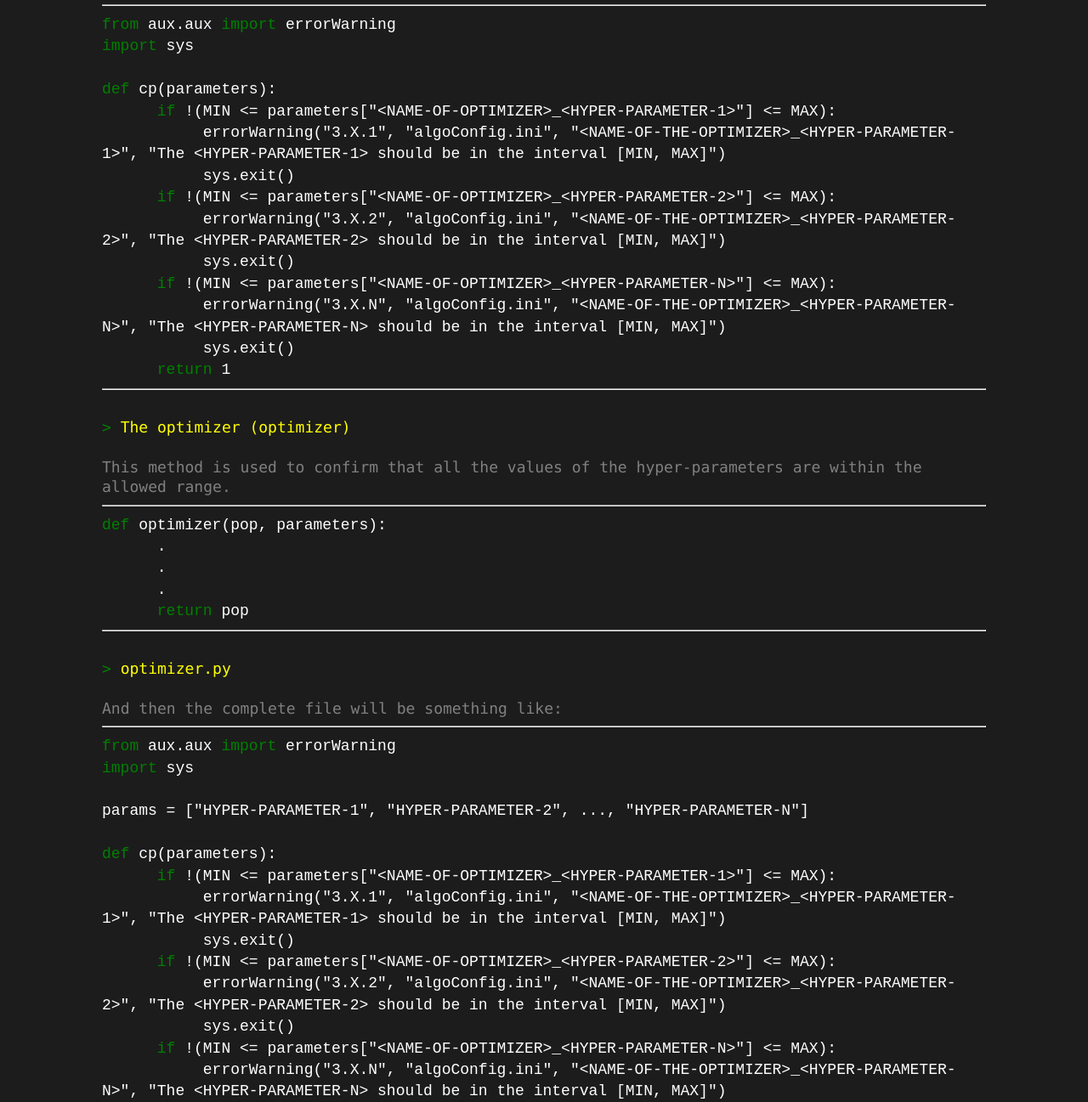
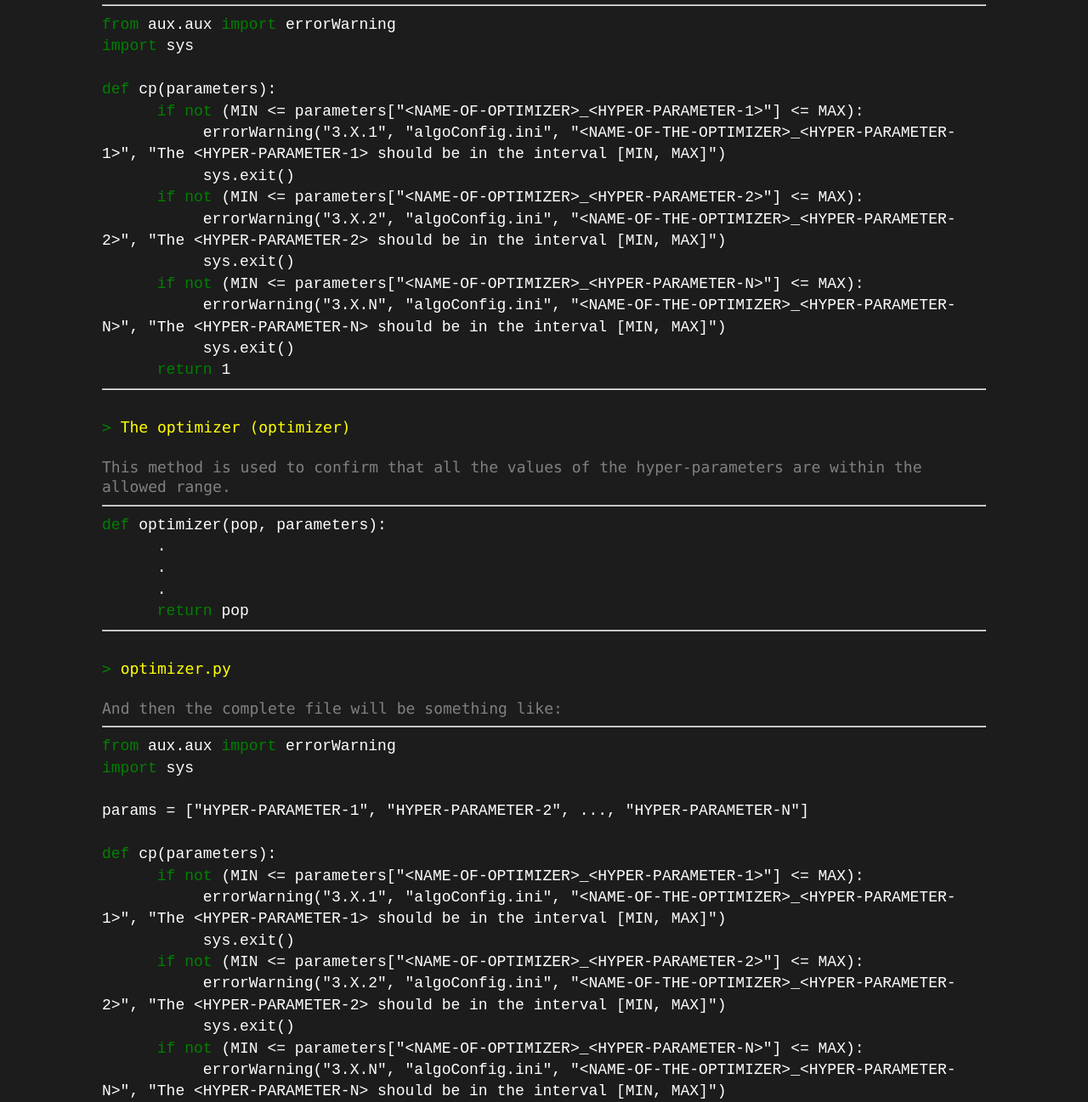
Before and after one commit to AbEC-EC/abec-ec.github.io, a plain HTML site: page use/newComponents.html in a window 1280 px wide. Shown: the part 1380-2677 px from the top of the page at 85% size. Drawn offline with nearby package versions, Linux system fonts and the light colour scheme; a small style sheet from the web is missing; files whose address does not match are found by name.

Commit message:
if tava errado

```diff
--- a/use/newComponents.html
+++ b/use/newComponents.html
@@ -133,13 +133,13 @@ With the hyper-parameters defined, There are two methods that are mandatory, the
         	<span style="color: green">import</span><span style="color: white"> sys </span><br>
             <br>
         	<span style="color: green">def</span><span style="color: white"> cp(parameters):</span><br>
-                &emsp;&emsp;&emsp;  	<span style="color: green">if </span><span style="color: white">!(MIN <=  parameters["&lt;NAME-OF-OPTIMIZER&gt;_&lt;HYPER-PARAMETER-1&gt;"] <= MAX):</span><br>
+                &emsp;&emsp;&emsp;  	<span style="color: green">if not </span><span style="color: white">(MIN <=  parameters["&lt;NAME-OF-OPTIMIZER&gt;_&lt;HYPER-PARAMETER-1&gt;"] <= MAX):</span><br>
                 &emsp;&emsp;&emsp;&emsp;&emsp;&emsp;  	<span style="color: white">errorWarning("3.X.1", "algoConfig.ini", "&lt;NAME-OF-THE-OPTIMIZER&gt;_&lt;HYPER-PARAMETER-1&gt;", "The &lt;HYPER-PARAMETER-1&gt; should be in the interval [MIN, MAX]")</span><br>
                 &emsp;&emsp;&emsp;&emsp;&emsp;&emsp;  	<span style="color: white">sys.exit()</span><br>
-                &emsp;&emsp;&emsp;  	<span style="color: green">if </span><span style="color: white">!(MIN <=  parameters["&lt;NAME-OF-OPTIMIZER&gt;_&lt;HYPER-PARAMETER-2&gt;"] <= MAX):</span><br>
+                &emsp;&emsp;&emsp;  	<span style="color: green">if not </span><span style="color: white">(MIN <=  parameters["&lt;NAME-OF-OPTIMIZER&gt;_&lt;HYPER-PARAMETER-2&gt;"] <= MAX):</span><br>
                 &emsp;&emsp;&emsp;&emsp;&emsp;&emsp;  	<span style="color: white">errorWarning("3.X.2", "algoConfig.ini", "&lt;NAME-OF-THE-OPTIMIZER&gt;_&lt;HYPER-PARAMETER-2&gt;", "The &lt;HYPER-PARAMETER-2&gt; should be in the interval [MIN, MAX]")</span><br>
                 &emsp;&emsp;&emsp;&emsp;&emsp;&emsp;  	<span style="color: white">sys.exit()</span><br>
-                &emsp;&emsp;&emsp;  	<span style="color: green">if </span><span style="color: white">!(MIN <=  parameters["&lt;NAME-OF-OPTIMIZER&gt;_&lt;HYPER-PARAMETER-N&gt;"] <= MAX):</span><br>
+                &emsp;&emsp;&emsp;  	<span style="color: green">if not </span><span style="color: white">(MIN <=  parameters["&lt;NAME-OF-OPTIMIZER&gt;_&lt;HYPER-PARAMETER-N&gt;"] <= MAX):</span><br>
                 &emsp;&emsp;&emsp;&emsp;&emsp;&emsp;  	<span style="color: white">errorWarning("3.X.N", "algoConfig.ini", "&lt;NAME-OF-THE-OPTIMIZER&gt;_&lt;HYPER-PARAMETER-N&gt;", "The &lt;HYPER-PARAMETER-N&gt; should be in the interval [MIN, MAX]")</span><br>
                 &emsp;&emsp;&emsp;&emsp;&emsp;&emsp;  	<span style="color: white">sys.exit()</span><br>
                 &emsp;&emsp;&emsp;  	<span style="color: green">return</span> <span style="color: white">1</span><br>
@@ -174,13 +174,13 @@ And then the complete file will be something like:
             <span style="color: white">params = ["HYPER-PARAMETER-1", "HYPER-PARAMETER-2", ..., "HYPER-PARAMETER-N"]</span><br>
             <br>
         	<span style="color: green">def</span><span style="color: white"> cp(parameters):</span><br>
-                &emsp;&emsp;&emsp;  	<span style="color: green">if </span><span style="color: white">!(MIN <=  parameters["&lt;NAME-OF-OPTIMIZER&gt;_&lt;HYPER-PARAMETER-1&gt;"] <= MAX):</span><br>
+                &emsp;&emsp;&emsp;  	<span style="color: green">if not </span><span style="color: white">(MIN <=  parameters["&lt;NAME-OF-OPTIMIZER&gt;_&lt;HYPER-PARAMETER-1&gt;"] <= MAX):</span><br>
                 &emsp;&emsp;&emsp;&emsp;&emsp;&emsp;  	<span style="color: white">errorWarning("3.X.1", "algoConfig.ini", "&lt;NAME-OF-THE-OPTIMIZER&gt;_&lt;HYPER-PARAMETER-1&gt;", "The &lt;HYPER-PARAMETER-1&gt; should be in the interval [MIN, MAX]")</span><br>
                 &emsp;&emsp;&emsp;&emsp;&emsp;&emsp;  	<span style="color: white">sys.exit()</span><br>
-                &emsp;&emsp;&emsp;  	<span style="color: green">if </span><span style="color: white">!(MIN <=  parameters["&lt;NAME-OF-OPTIMIZER&gt;_&lt;HYPER-PARAMETER-2&gt;"] <= MAX):</span><br>
+                &emsp;&emsp;&emsp;  	<span style="color: green">if not </span><span style="color: white">(MIN <=  parameters["&lt;NAME-OF-OPTIMIZER&gt;_&lt;HYPER-PARAMETER-2&gt;"] <= MAX):</span><br>
                 &emsp;&emsp;&emsp;&emsp;&emsp;&emsp;  	<span style="color: white">errorWarning("3.X.2", "algoConfig.ini", "&lt;NAME-OF-THE-OPTIMIZER&gt;_&lt;HYPER-PARAMETER-2&gt;", "The &lt;HYPER-PARAMETER-2&gt; should be in the interval [MIN, MAX]")</span><br>
                 &emsp;&emsp;&emsp;&emsp;&emsp;&emsp;  	<span style="color: white">sys.exit()</span><br>
-                &emsp;&emsp;&emsp;  	<span style="color: green">if </span><span style="color: white">!(MIN <=  parameters["&lt;NAME-OF-OPTIMIZER&gt;_&lt;HYPER-PARAMETER-N&gt;"] <= MAX):</span><br>
+                &emsp;&emsp;&emsp;  	<span style="color: green">if not </span><span style="color: white">(MIN <=  parameters["&lt;NAME-OF-OPTIMIZER&gt;_&lt;HYPER-PARAMETER-N&gt;"] <= MAX):</span><br>
                 &emsp;&emsp;&emsp;&emsp;&emsp;&emsp;  	<span style="color: white">errorWarning("3.X.N", "algoConfig.ini", "&lt;NAME-OF-THE-OPTIMIZER&gt;_&lt;HYPER-PARAMETER-N&gt;", "The &lt;HYPER-PARAMETER-N&gt; should be in the interval [MIN, MAX]")</span><br>
                 &emsp;&emsp;&emsp;&emsp;&emsp;&emsp;  	<span style="color: white">sys.exit()</span><br>
                 &emsp;&emsp;&emsp;  	<span style="color: green">return</span> <span style="color: white">1</span><br><br>
@@ -328,17 +328,17 @@ And then the complete file will be something like:
             <span style="color: white">scope = ["XXX"]</span><br>
             <br>
         	<span style="color: green">def</span><span style="color: white"> cp(parameters):</span><br>
-                &emsp;&emsp;&emsp;  	<span style="color: green">if </span><span style="color: white">!(MIN <=  parameters["&lt;NAME-OF-COMPONENT&gt;_&lt;HYPER-PARAMETER-1&gt;"] <= MAX):</span><br>
+                &emsp;&emsp;&emsp;  	<span style="color: green">if not </span><span style="color: white">(MIN <=  parameters["&lt;NAME-OF-COMPONENT&gt;_&lt;HYPER-PARAMETER-1&gt;"] <= MAX):</span><br>
                 &emsp;&emsp;&emsp;&emsp;&emsp;&emsp;  	<span style="color: white">errorWarning("3.X.1", "algoConfig.ini", "&lt;NAME-OF-THE-COMPONENT&gt;_&lt;HYPER-PARAMETER-1&gt;", "The &lt;HYPER-PARAMETER-1&gt; should be in the interval [MIN, MAX]")</span><br>
                 &emsp;&emsp;&emsp;&emsp;&emsp;&emsp;  	<span style="color: white">sys.exit()</span><br>
-                &emsp;&emsp;&emsp;  	<span style="color: green">if </span><span style="color: white">!(MIN <=  parameters["&lt;NAME-OF-COMPONENT&gt;_&lt;HYPER-PARAMETER-2&gt;"] <= MAX):</span><br>
+                &emsp;&emsp;&emsp;  	<span style="color: green">if not </span><span style="color: white">(MIN <=  parameters["&lt;NAME-OF-COMPONENT&gt;_&lt;HYPER-PARAMETER-2&gt;"] <= MAX):</span><br>
                 &emsp;&emsp;&emsp;&emsp;&emsp;&emsp;  	<span style="color: white">errorWarning("3.X.2", "algoConfig.ini", "&lt;NAME-OF-THE-COMPONENT&gt;_&lt;HYPER-PARAMETER-2&gt;", "The &lt;HYPER-PARAMETER-2&gt; should be in the interval [MIN, MAX]")</span><br>
                 &emsp;&emsp;&emsp;&emsp;&emsp;&emsp;  	<span style="color: white">sys.exit()</span><br>
-                &emsp;&emsp;&emsp;  	<span style="color: green">if </span><span style="color: white">!(MIN <=  parameters["&lt;NAME-OF-COMPONENT&gt;_&lt;HYPER-PARAMETER-N&gt;"] <= MAX):</span><br>
+                &emsp;&emsp;&emsp;  	<span style="color: green">if not </span><span style="color: white">(MIN <=  parameters["&lt;NAME-OF-COMPONENT&gt;_&lt;HYPER-PARAMETER-N&gt;"] <= MAX):</span><br>
                 &emsp;&emsp;&emsp;&emsp;&emsp;&emsp;  	<span style="color: white">errorWarning("3.X.N", "algoConfig.ini", "&lt;NAME-OF-THE-COMPONENT&gt;_&lt;HYPER-PARAMETER-N&gt;", "The &lt;HYPER-PARAMETER-N&gt; should be in the interval [MIN, MAX]")</span><br>
                 &emsp;&emsp;&emsp;&emsp;&emsp;&emsp;  	<span style="color: white">sys.exit()</span><br>
                 &emsp;&emsp;&emsp;  	<span style="color: green">return</span> <span style="color: white">1</span><br><br>
-          	<span style="color: green">def</span><span style="color: white"> component(depends on the scope, parameters):</span><br>
+              	<span style="color: green">def</span><span style="color: white"> component(depends on the scope, parameters):</span><br>
                 &emsp;&emsp;&emsp;  	<span style="color: white">.</span><br>
                 &emsp;&emsp;&emsp;  	<span style="color: white">.</span><br>
                 &emsp;&emsp;&emsp;  	<span style="color: white">.</span><br>
```
